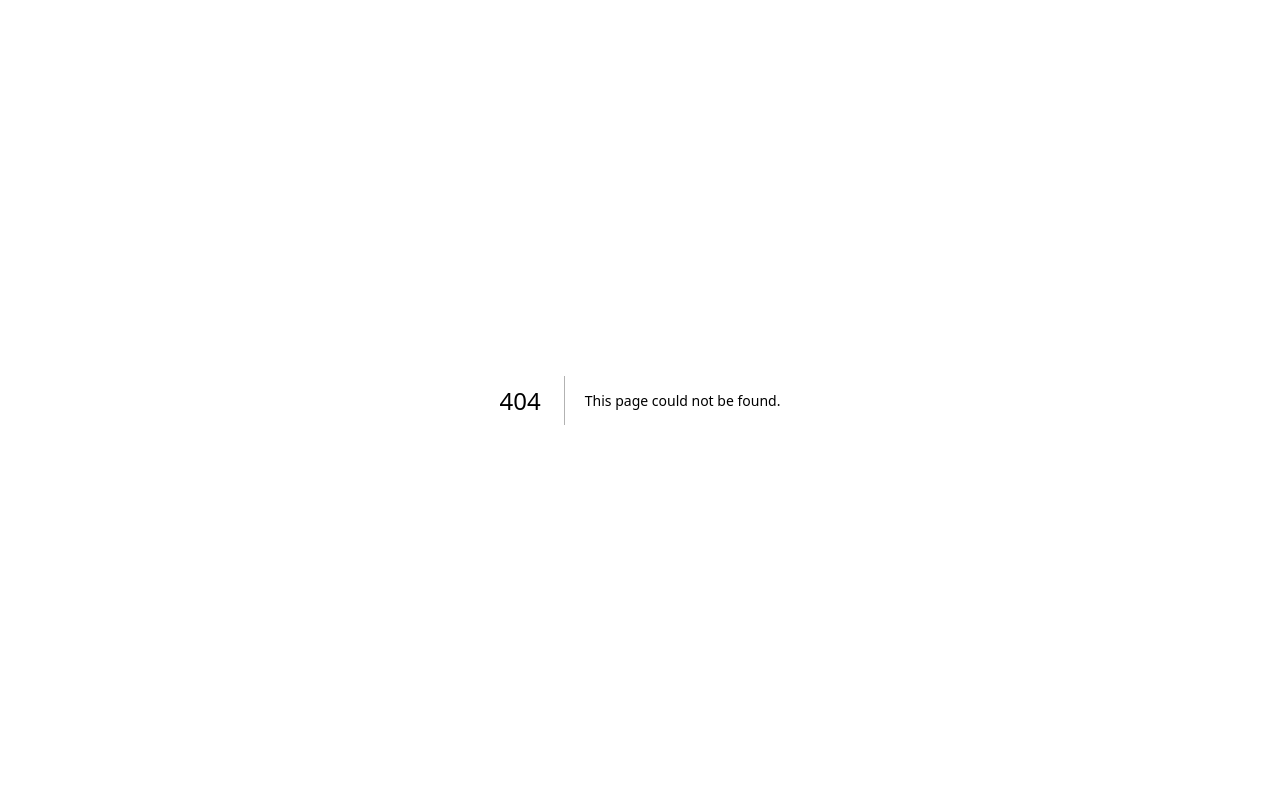
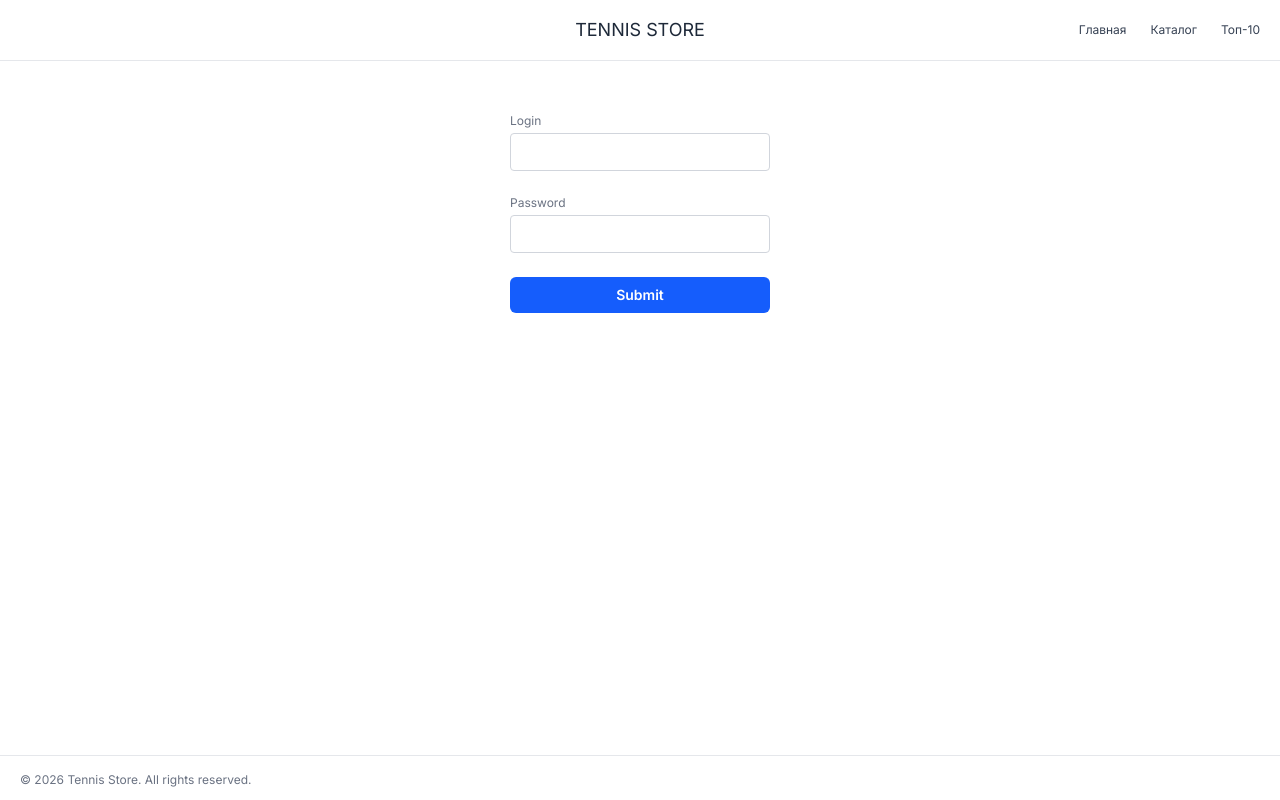
Before and after one commit to globus40000/nextjs-20260602, a Next.js app: page /login in a window 1280 px wide. Before the commit this address had no page. Built offline with nearby package versions, Linux system fonts and the light colour scheme.

Commit message:
feat(auth): add login page

```diff
--- /dev/null
+++ b/src/app/(app)/login/page.tsx
@@ -0,0 +1,21 @@
+import { LoginForm } from "@/components/LoginForm/login-form";
+import { Metadata } from "next";
+import { FC } from "react";
+
+export const metadata: Metadata = {
+  title: "Вход — TENNIS STORE",
+  robots: {
+    index: false,
+    follow: false,
+  },
+};
+
+const LoginPage: FC = () => {
+  return (
+    <div className="flex justify-center">
+      <LoginForm />
+    </div>
+  );
+};
+
+export default LoginPage;
```
